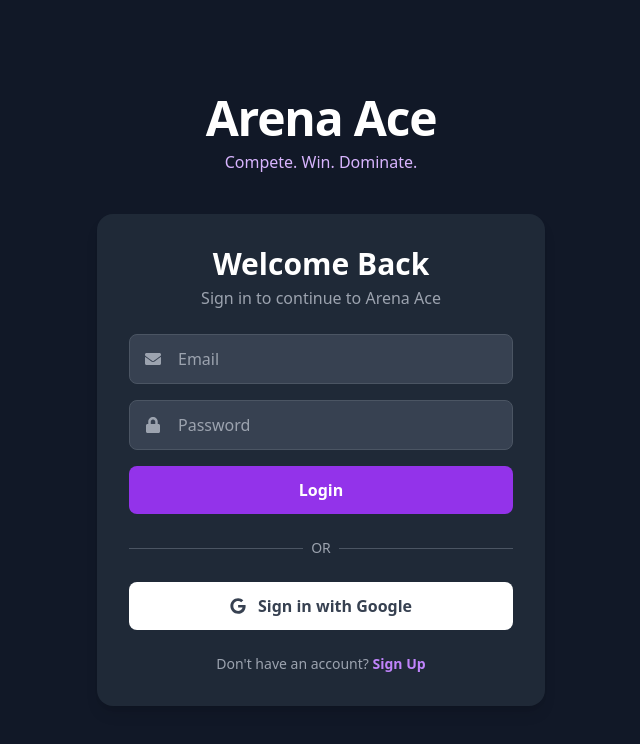
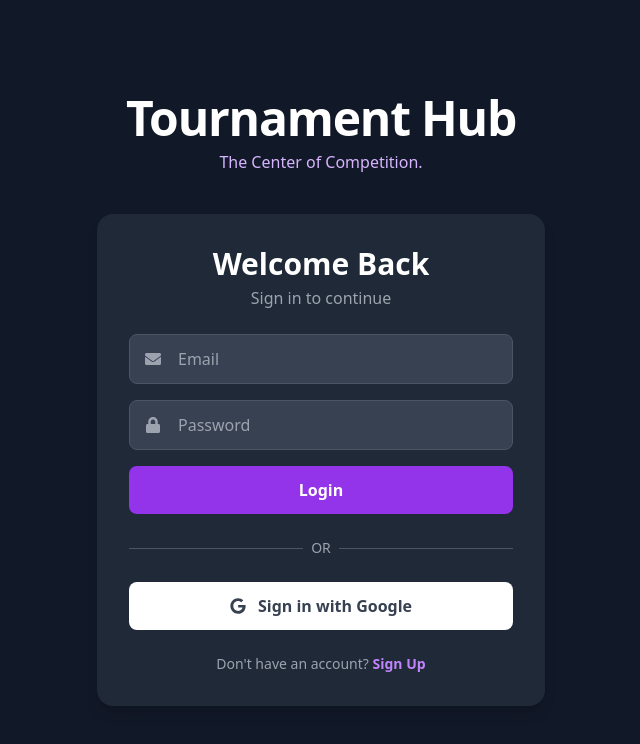
Before and after one commit to masterace572-prog/Tournament-web-setup, a Next.js app: page / in a window 1280 px wide. Shown: the top 744 px of the page, without its empty margins (319-959 px from the left). Built offline with nearby package versions, Linux system fonts and the light colour scheme; no server answers.

Commit message:
A clear message describing what I changed

```diff
--- a/package.json
+++ b/package.json
@@ -1,5 +1,5 @@
 {
-  "name": "arena-ace-web",
+  "name": "tournament-hub-web",
   "version": "0.1.0",
   "private": true,
   "scripts": {
--- a/src/app/(app)/layout.js
+++ b/src/app/(app)/layout.js
@@ -28,7 +28,7 @@
   return (
     <nav className="bg-gray-800 text-white p-4 flex justify-between items-center shadow-lg sticky top-0 z-50">
       <h1 className="text-xl font-bold text-purple-400 cursor-pointer" onClick={() => router.push('/dashboard')}>
-        Arena Ace
+        Tournament Hub
       </h1>
       <div className="flex items-center space-x-4 md:space-x-6">
         <button onClick={() => router.push('/dashboard')} className="hover:text-purple-400 transition-colors flex items-center space-x-1">
@@ -78,7 +78,7 @@
     return (
       <div className="min-h-screen bg-gray-900 flex flex-col items-center justify-center text-white">
         {/* You can add a spinner component here later */}
-        <p className="text-xl">Loading Arena Ace...</p>
+        <p className="text-xl">Loading Tournament Hub...</p>
         <p className="text-sm text-gray-400 mt-2">Authenticating your session</p>
       </div>
     );
--- a/src/app/layout.js
+++ b/src/app/layout.js
@@ -4,8 +4,8 @@
 import "./globals.css";
 
 export const metadata = {
-  title: "Arena Ace",
-  description: "BGMI/PUBGM Tournament Platform",
+  title: "Tournament Hub",
+  description: "Your Central Hub for BGMI/PUBGM Tournaments",
 };
 
 export default function RootLayout({ children }) {
--- a/src/components/AuthPage.js
+++ b/src/components/AuthPage.js
@@ -96,7 +96,7 @@
     >
       <div className="text-center">
         <h1 className="text-3xl font-bold text-white">{isLogin ? 'Welcome Back' : 'Create Account'}</h1>
-        <p className="text-gray-400 mt-1">{isLogin ? 'Sign in to continue to Arena Ace' : 'Join the arena today!'}</p>
+        <p className="text-gray-400 mt-1">{isLogin ? 'Sign in to continue' : 'Join the hub today!'}</p>
       </div>
       {error && <p className="text-red-400 text-sm text-center bg-red-900/50 p-3 rounded-md">{error}</p>}
       <form className="space-y-4" onSubmit={handleEmailAuth}>
@@ -172,7 +172,7 @@
           transition={{ duration: 0.5 }}
           className="text-5xl font-bold text-white tracking-tight"
         >
-          Arena Ace
+          Tournament Hub
         </motion.h1>
         <motion.p
           initial={{ opacity: 0, y: 20 }}
@@ -180,7 +180,7 @@
           transition={{ duration: 0.5, delay: 0.2 }}
           className="text-purple-300 mt-2"
         >
-          Compete. Win. Dominate.
+          The Center of Competition.
         </motion.p>
       </div>
 
```
